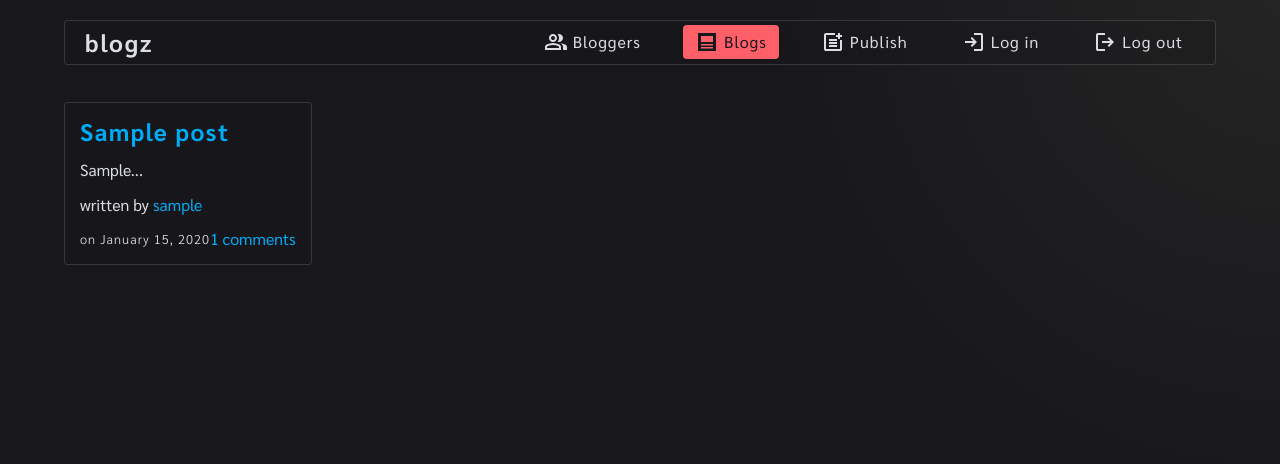
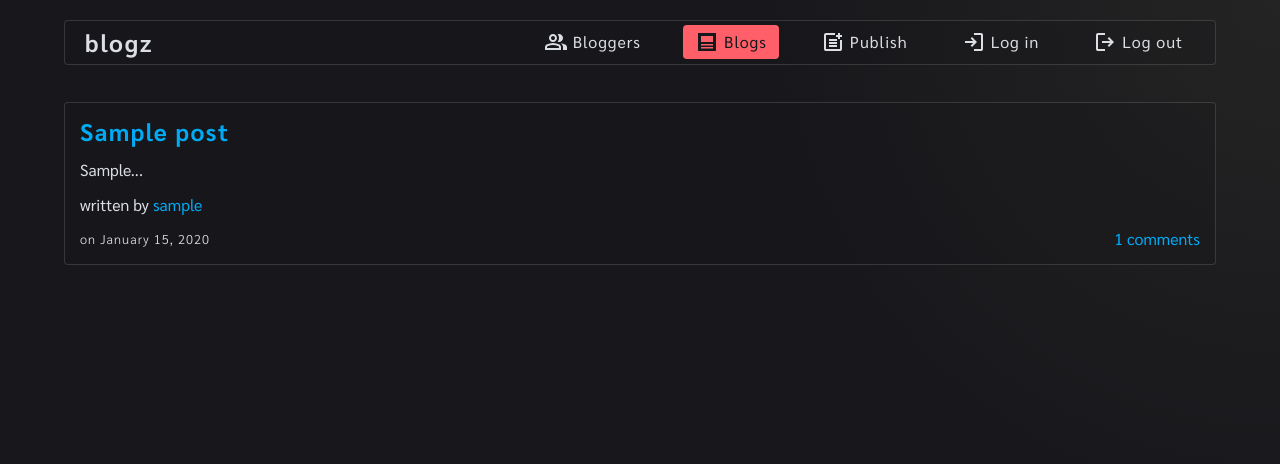
Before and after one commit to theodoremoreland/Blogz, a Flask app: page /blog in a window 1280 px wide. Shown: the top 464 px of the page. Run offline with Flask 3, Linux system fonts and the light colour scheme; tables that the repository leaves empty hold one stand-in row (values such as "Sample post").

Commit message:
updated blog preview styles

```diff
--- a/application/static/css/style.css
+++ b/application/static/css/style.css
@@ -332,9 +332,10 @@ body {
 
 .blog-previews {
   display: flex;
-  flex-direction: column;
+  flex-direction: row;
   justify-content: flex-start;
   align-items: flex-start;
+  flex-wrap: wrap;
   gap: 20px;
   width: 100%;
   margin: 0;
@@ -343,6 +344,7 @@ body {
 }
 
 .blog-preview {
+  flex: 1;
   color: var(--tertiary-color);
   padding: 15px;
   border: var(--primary-border);
```
